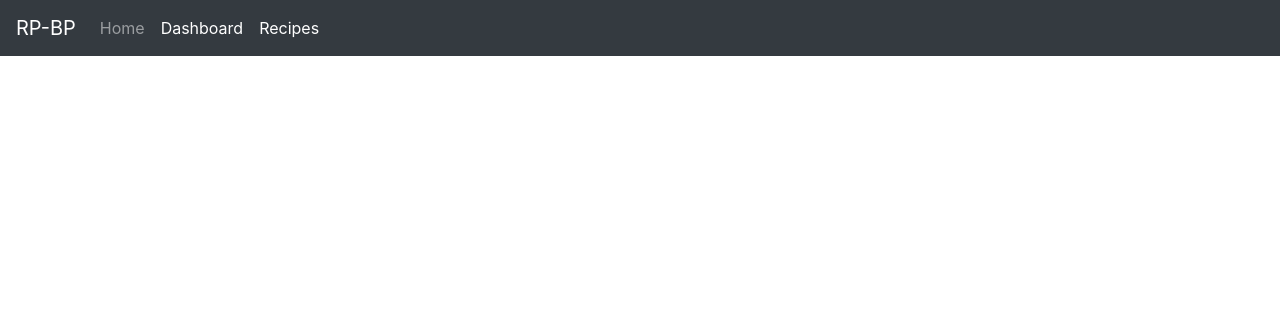
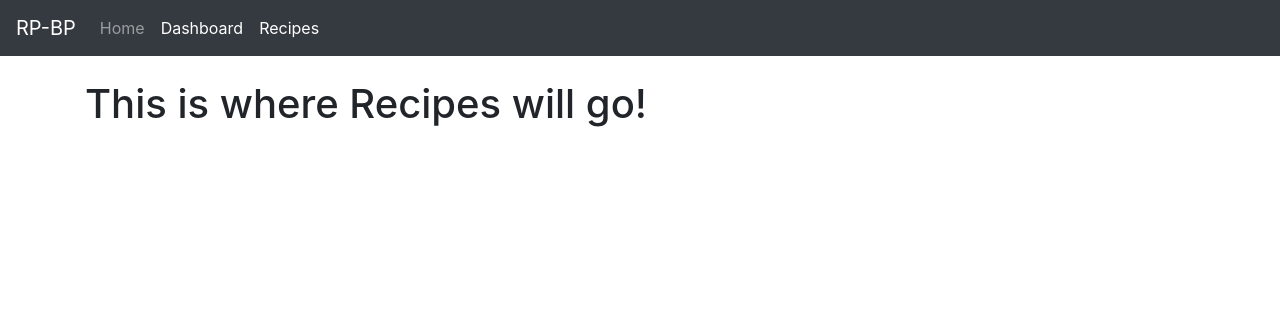
Before and after one commit to branlewalk/Brew-Project-Legacy, a Flask app: template templates/recipes.html in a window 1280 px wide. Shown: the top 316 px of the page. Run offline with Flask 2, Linux system fonts and the light colour scheme; the template is opened without the code that fills it, so the values that code supplies are empty; parts of the project's set-up code (start-up, migrations or seed data) failed here and were passed over; some libraries are stand-ins or nearby versions.

Commit message:
Started laying out recipes.html and recipes.py

```diff
--- a/server.py
+++ b/server.py
@@ -31,6 +31,11 @@ connection.close()
 @app.route('/')
 def index():
     return render_template('index.html')
+
+
+@app.route('/recipes')
+def recipes():
+    return render_template('recipes.html')
 
 
 @app.route('/session')
--- a/templates/index.html
+++ b/templates/index.html
@@ -87,7 +87,7 @@ setInterval(function(){
         <div class="navbar-nav">
             <a class="nav-item nav-link" href="#">Home </a>
             <a class="nav-item nav-link active" href="#">Dashboard <span class="sr-only">(current)</span></a></li>
-            <a class="nav-item nav-link" href="#">Recipes </a>
+            <a class="nav-item nav-link active" href="/recipes">Recipes</a>
         </div>
     </div>
 </nav>
--- a/templates/recipes.html
+++ b/templates/recipes.html
@@ -18,7 +18,7 @@
     <div class="navbar-header">
         <div class="navbar-nav">
             <a class="nav-item nav-link" href="#">Home </a>
-            <a class="nav-item nav-link active" href="#">Dashboard <span class="sr-only">(current)</span></a></li>
+            <a class="nav-item nav-link active" href="/">Dashboard <span class="sr-only">(current)</span></a></li>
             <a class="nav-item nav-link active" href="/recipes">Recipes</a>
         </div>
     </div>
@@ -27,29 +27,9 @@
 
 
 <div class="container">
-<!--Add forms for Recipe Entry-->
-<!--    Recipe input includes:-->
-<!--    Inputs:-->
-<!--        * Grain Bill - Mash-->
-<!--        * Water Volume - Mash-->
-<!--        * Mash Thickness - Mash - Sparge-->
-<!--        * Mash Rest Temperature - Mash-->
-<!--        * Grain Temperature - Mash - Sparge-->
-<!--        * Batch Size - Sparge-->
-<!--        * Boil Time - Sparge - Boil-->
-<!--        * Hops/adjuncts - Boil-->
-<!--        * Fermentation Temp - Cooling-->
-<!--        * Mash Out Temp-->
-<!--        * Mash Out Time-->
-<!--        * Boil Temp-->
-<!--    Constants:-->
-<!--        * Wort Shrinkage - Sparge-->
-<!--        * Grain absorption - Sparge-->
-<!--        * Boil Off per hour - Sparge-->
-<!--        * Temperature Ranges - All-->
-<!--    Derived Values:-->
-<!--        * Volume of Strike Water - Sparge-->
-<!--        * Strike Temperature - Sparge-->
+    </br>
+    <h1>This is where Recipes will go!</h1>
+
 
 </div>
 
```
